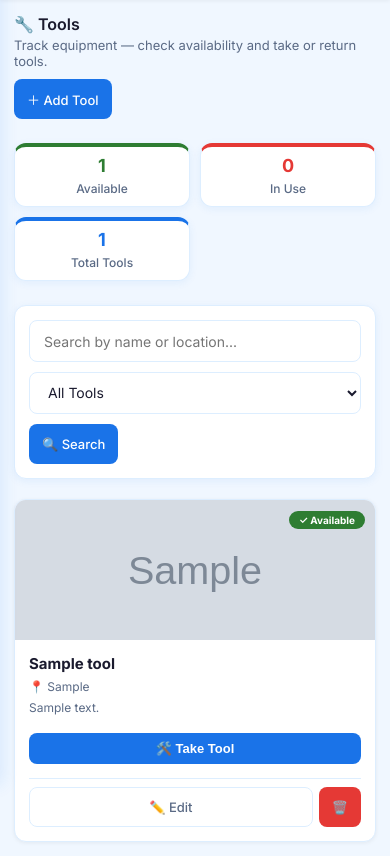
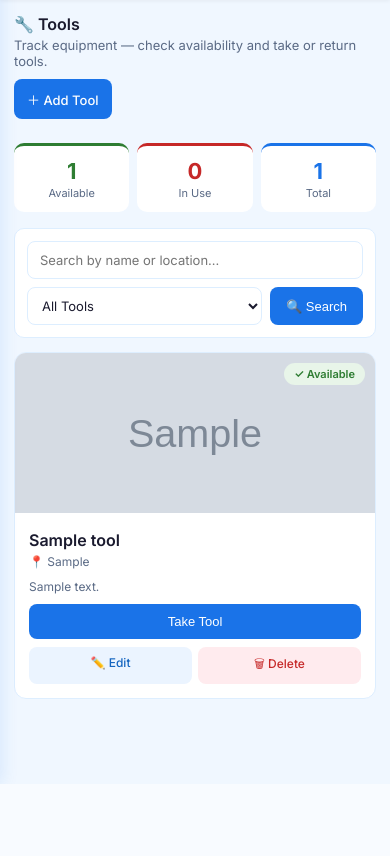
Before and after one commit to yasinmass/E_Tech, a Django app: page /tools/ in a window 390 px wide. Shown: the part 60-916 px from the top of the page. After the commit the page ends 844 px from the top, so only its background shows below. Run offline with Django 5.2, Linux system fonts and the light colour scheme; a user stored in the database is signed in; tables that the repository leaves empty hold one stand-in row (values such as "Sample post"); grey boxes marked "Sample" are stand-in pictures; some libraries are stand-ins or nearby versions.

Commit message:
Mobile friendly tools page redesign

```diff
--- a/core/templates/tools.html
+++ b/core/templates/tools.html
@@ -12,128 +12,129 @@
   {% endif %}
 </div>
 
-<!-- Stat Cards -->
-<div class="grid-stats" style="margin-bottom:24px; grid-template-columns: repeat(auto-fit, minmax(180px, 1fr));">
-  <div class="stat-card" style="border-top:4px solid #2E7D32;">
-    <div class="stat-number" style="color:#2E7D32;">{{ available }}</div>
-    <div class="stat-label">Available</div>
+<div style="display:grid;grid-template-columns:1fr 1fr 1fr;gap:8px;margin-bottom:16px;">
+  <div style="background:#fff;border-radius:10px;border-top:3px solid #2E7D32;padding:12px;text-align:center;">
+    <div style="font-size:22px;font-weight:700;color:#2E7D32;">{{ available }}</div>
+    <div style="font-size:11px;color:#5A6A85;margin-top:2px;">Available</div>
   </div>
-  <div class="stat-card" style="border-top:4px solid #E53935;">
-    <div class="stat-number" style="color:#E53935;">{{ in_use }}</div>
-    <div class="stat-label">In Use</div>
+  <div style="background:#fff;border-radius:10px;border-top:3px solid #C62828;padding:12px;text-align:center;">
+    <div style="font-size:22px;font-weight:700;color:#C62828;">{{ in_use }}</div>
+    <div style="font-size:11px;color:#5A6A85;margin-top:2px;">In Use</div>
   </div>
-  <div class="stat-card" style="border-top:4px solid #1A73E8;">
-    <div class="stat-number" style="color:#1A73E8;">{{ total }}</div>
-    <div class="stat-label">Total Tools</div>
+  <div style="background:#fff;border-radius:10px;border-top:3px solid #1A73E8;padding:12px;text-align:center;">
+    <div style="font-size:22px;font-weight:700;color:#1A73E8;">{{ total }}</div>
+    <div style="font-size:11px;color:#5A6A85;margin-top:2px;">Total</div>
   </div>
 </div>
 
-<!-- Search + Filter -->
-<div class="card" style="margin-bottom:20px; padding:16px 20px;">
-  <form method="get" style="display:flex; gap:10px; align-items:center; flex-wrap:wrap;">
+<div style="background:#fff;border:1px solid #DDEEFF;border-radius:10px;padding:12px;margin-bottom:14px;">
+  <form method="get">
     <input type="text" name="q" value="{{ query }}" placeholder="Search by name or location..."
-      style="flex:1; min-width:200px; padding:9px 14px; border:1px solid var(--card-border); border-radius:8px; font-size:14px; outline:none;">
-    <select name="status" style="padding:9px 14px; border:1px solid var(--card-border); border-radius:8px; font-size:14px; background:var(--bg-white); outline:none; cursor:pointer;">
+      style="width:100%;border:1px solid #DDEEFF;border-radius:8px;height:38px;padding:0 12px;font-size:13px;margin-bottom:8px;">
+    <div style="display:grid;grid-template-columns:1fr auto;gap:8px;">
+      <select name="status" style="border:1px solid #DDEEFF;border-radius:8px;height:38px;padding:0 10px;font-size:13px;background:#fff;">
         <option value="" {% if not status %}selected{% endif %}>All Tools</option>
-      <option value="available" {% if status == 'available' %}selected{% endif %}>Available Only</option>
-      <option value="inuse" {% if status == 'inuse' %}selected{% endif %}>In Use Only</option>
+        <option value="available" {% if status == 'available' %}selected{% endif %}>Available</option>
+        <option value="inuse" {% if status == 'inuse' %}selected{% endif %}>In Use</option>
       </select>
-    <button type="submit" class="btn" style="padding:9px 20px;">🔍 Search</button>
-    {% if query or status %}
-    <a href="{% url 'tools_list' %}" class="btn btn-secondary" style="padding:9px 16px;">✕ Clear</a>
-    {% endif %}
+      <button type="submit" style="background:#1A73E8;color:#fff;border:none;padding:0 16px;border-radius:8px;font-size:13px;font-weight:500;cursor:pointer;white-space:nowrap;">🔍 Search</button>
+    </div>
   </form>
 </div>
 
-<!-- Tool Grid -->
-{% if tools %}
-<div style="display:grid; grid-template-columns: repeat(auto-fill, minmax(240px, 1fr)); gap:20px;">
+<div style="display:grid;grid-template-columns:repeat(auto-fill, minmax(300px, 1fr));gap:12px;">
 {% for tool in tools %}
-  <div style="background:{% if not tool.is_available %}#FFF5F5{% else %}var(--bg-white){% endif %}; border-radius:12px; border:1px solid {% if not tool.is_available %}#F09595{% else %}var(--card-border){% endif %}; box-shadow:0 1px 4px rgba(0,0,0,0.06); overflow:hidden; display:flex; flex-direction:column; position:relative;">
+<div style="background:#fff;border-radius:12px;overflow:hidden;margin-bottom:0;
+  border:{% if not tool.is_available %}1px solid #F09595{% else %}1px solid #DDEEFF{% endif %};">
 
-    <!-- Availability Ribbon -->
-    <div style="position:absolute; top:10px; right:10px; z-index:1;">
-      {% if tool.is_available %}
-      <span style="background:#2E7D32; color:#fff; font-size:10px; font-weight:700; padding:3px 10px; border-radius:20px;">✓ Available</span>
+  <!-- Tool photo -->
+  {% if tool.photo %}
+    <div style="position:relative;">
+      <img src="{{ tool.photo.url }}" style="width:100%;height:160px;object-fit:cover;">
+      <span style="position:absolute;top:10px;right:10px;font-size:11px;font-weight:600;padding:4px 10px;border-radius:20px;
+        {% if tool.is_available %}background:#E8F5E9;color:#2E7D32;{% else %}background:#C62828;color:#fff;{% endif %}">
+        {% if tool.is_available %}✓ Available{% else %}🔒 In Use{% endif %}
+      </span>
+    </div>
   {% else %}
-      <span style="background:#E53935; color:#fff; font-size:10px; font-weight:700; padding:3px 10px; border-radius:20px;">🔒 In Use</span>
-      {% endif %}
-    </div>
-
-    <!-- Photo -->
-    <div style="height:140px; background:#EBF4FF; display:flex; align-items:center; justify-content:center; overflow:hidden;">
-      {% if tool.photo %}
-      <img src="{{ tool.photo.url }}" alt="{{ tool.name }}" style="width:100%; height:100%; object-fit:cover;">
-      {% else %}
-      <span style="font-size:48px;">🔧</span>
-      {% endif %}
-    </div>
-
-    <!-- Content -->
-    <div style="padding:14px; flex:1; display:flex; flex-direction:column; gap:6px;">
-      <div style="font-weight:700; font-size:15px; color:var(--text-primary);">{{ tool.name }}</div>
-      {% if tool.location %}
-      <div style="font-size:12px; color:var(--text-secondary);">📍 {{ tool.location }}</div>
-      {% endif %}
-      {% if tool.description %}
-      <div style="font-size:12px; color:var(--text-secondary); line-height:1.4;">{{ tool.description|truncatewords:12 }}</div>
-      {% endif %}
-
-      <!-- Locked By Info -->
-      {% if not tool.is_available %}
-      <div style="background:#FFF0F0; border:1px solid #FFCDD2; border-radius:8px; padding:8px 10px; margin-top:4px;">
-        <div style="font-size:12px; font-weight:600; color:#B71C1C;">🔒 Taken by: {{ tool.taken_by.get_full_name|default:tool.taken_by.username }}</div>
-        <div style="font-size:11px; color:#E53935; margin-top:2px;">Since: {{ tool.taken_at|date:"M d, Y" }}</div>
+    <div style="width:100%;height:80px;background:{% if tool.is_available %}#EBF4FF{% else %}#FFEBEE{% endif %};display:flex;align-items:center;justify-content:center;font-size:36px;position:relative;">
+      🔧
+      <span style="position:absolute;top:8px;right:10px;font-size:11px;font-weight:600;padding:3px 10px;border-radius:20px;
+        {% if tool.is_available %}background:#E8F5E9;color:#2E7D32;{% else %}background:#C62828;color:#fff;{% endif %}">
+        {% if tool.is_available %}✓ Available{% else %}🔒 In Use{% endif %}
+      </span>
     </div>
   {% endif %}
 
-      <!-- Action Buttons -->
-      <div style="margin-top:10px;">
+  <div style="padding:14px;">
+    <!-- Name + Location -->
+    <div style="font-size:16px;font-weight:600;color:#1A1A2E;margin-bottom:4px;">{{ tool.name }}</div>
+    {% if tool.location %}
+    <div style="font-size:12px;color:#5A6A85;margin-bottom:10px;">📍 {{ tool.location }}</div>
+    {% endif %}
+    {% if tool.description %}
+    <div style="font-size:12px;color:#5A6A85;margin-bottom:10px;">{{ tool.description }}</div>
+    {% endif %}
+
+    <!-- Locked by info -->
+    {% if not tool.is_available %}
+    <div style="background:#FFF3E0;border:1px solid #FFE0B2;border-radius:8px;padding:10px 12px;margin-bottom:10px;">
+      <div style="font-size:12px;color:#E65100;font-weight:500;">🔒 Taken by: {{ tool.taken_by.get_full_name|default:tool.taken_by.username }}</div>
+      <div style="font-size:11px;color:#F57C00;margin-top:2px;">Since: {{ tool.taken_at|date:"M d, Y" }}</div>
+    </div>
+    {% endif %}
+
+    <!-- Action button -->
     {% if tool.is_available %}
       <form method="post" action="{% url 'take_tool' tool.id %}">
         {% csrf_token %}
-          <button type="submit" style="width:100%; padding:8px; background:#1A73E8; color:#fff; border:none; border-radius:8px; font-size:13px; font-weight:600; cursor:pointer;">🛠️ Take Tool</button>
+        <button type="submit" style="width:100%;padding:10px;border-radius:8px;background:#1A73E8;color:#fff;border:none;font-size:13px;font-weight:500;cursor:pointer;">
+          Take Tool
+        </button>
       </form>
     {% elif tool.taken_by == user %}
       <form method="post" action="{% url 'return_tool' tool.id %}">
         {% csrf_token %}
-          <button type="submit" style="width:100%; padding:8px; background:#2E7D32; color:#fff; border:none; border-radius:8px; font-size:13px; font-weight:600; cursor:pointer;">↩️ Return Tool</button>
+        <button type="submit" style="width:100%;padding:10px;border-radius:8px;background:#E8F5E9;color:#2E7D32;border:1px solid #C8E6C9;font-size:13px;font-weight:500;cursor:pointer;">
+          Return Tool
+        </button>
       </form>
-        {% elif user.role == 'admin' %}
-        <div style="display:flex; gap:6px;">
-          <form method="post" action="{% url 'return_tool' tool.id %}" style="flex:1;">
+    {% else %}
+      {% if user.role == 'admin' %}
+        <form method="post" action="{% url 'return_tool' tool.id %}" style="margin-bottom: 8px;">
           {% csrf_token %}
-            <button type="submit" style="width:100%; padding:8px; background:#F57C00; color:#fff; border:none; border-radius:8px; font-size:12px; font-weight:600; cursor:pointer;">↩️ Force Return</button>
+          <button type="submit" style="width:100%;padding:10px;border-radius:8px;background:#F57C00;color:#fff;border:none;font-size:13px;font-weight:500;cursor:pointer;">
+            Force Return
+          </button>
         </form>
-        </div>
-        {% else %}
-        <button disabled style="width:100%; padding:8px; background:#e0e0e0; color:#777; border:none; border-radius:8px; font-size:13px; font-weight:600; cursor:not-allowed;">⛔ Not Available</button>
       {% endif %}
-      </div>
+      <button disabled style="width:100%;padding:10px;border-radius:8px;background:#F0F7FF;color:#B4B2A9;border:none;font-size:13px;cursor:not-allowed;">
+        Not Available
+      </button>
+    {% endif %}
 
-      <!-- Admin-only Edit / Delete -->
+    <!-- Admin only edit/delete -->
     {% if user.role == 'admin' %}
-      <div style="display:flex; gap:6px; margin-top:8px; padding-top:8px; border-top:1px solid var(--card-border);">
-        <a href="{% url 'edit_tool' tool.id %}" class="btn btn-sm btn-secondary" style="flex:1; text-align:center; font-size:12px;">✏️ Edit</a>
-        <a href="{% url 'delete_tool' tool.id %}" class="btn btn-sm btn-danger" style="font-size:12px;"
-          onclick="return confirm('Delete {{ tool.name }}?')">🗑️</a>
+    <div style="display:grid;grid-template-columns:1fr 1fr;gap:6px;margin-top:8px;">
+      <a href="{% url 'edit_tool' tool.id %}"
+        style="text-align:center;padding:8px;border-radius:8px;background:#EBF4FF;color:#1565C0;font-size:12px;font-weight:500;text-decoration:none;">
+        ✏️ Edit
+      </a>
+      <a href="{% url 'delete_tool' tool.id %}"
+        style="text-align:center;padding:8px;border-radius:8px;background:#FFEBEE;color:#C62828;font-size:12px;font-weight:500;text-decoration:none;">
+        🗑 Delete
+      </a>
     </div>
     {% endif %}
   </div>
 </div>
+{% empty %}
+<div style="grid-column: 1 / -1; text-align:center;padding:50px 20px;background:#fff;border-radius:12px;border:1px solid #DDEEFF;">
+  <div style="font-size:48px;margin-bottom:12px;">🔧</div>
+  <div style="font-size:15px;font-weight:600;color:#1A1A2E;">No tools yet</div>
+  <div style="font-size:13px;color:#5A6A85;margin-top:6px;">Add your first tool.</div>
+</div>
 {% endfor %}
 </div>
-{% else %}
-<div class="card" style="text-align:center; padding:60px 20px; color:var(--text-secondary);">
-  <div style="font-size:48px; margin-bottom:16px;">🔧</div>
-  <div style="font-size:16px; font-weight:600; margin-bottom:8px;">No tools found</div>
-  {% if query or status %}
-  <div style="font-size:13px; margin-bottom:16px;">Try adjusting your search or filter.</div>
-  <a href="{% url 'tools_list' %}" class="btn btn-secondary">Clear Filters</a>
-  {% elif user.role == 'admin' %}
-  <a href="{% url 'add_tool' %}" class="btn">＋ Add First Tool</a>
-  {% endif %}
-</div>
-{% endif %}
 
 {% endblock %}
```
Lines whose indentation alone changed are shown as unchanged.
